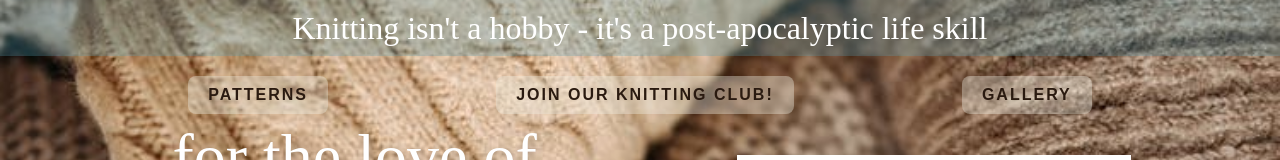
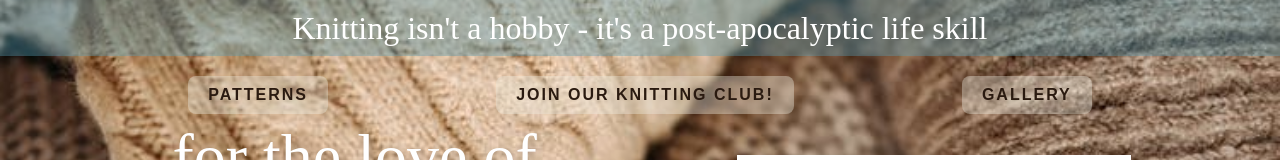
Before and after one commit to SaraGdbg/mi-arbetsmetodik-hobby-git, a website built with Vite: page index.html in a window 1280 px wide. Shown: the top 160 px of the page. Built offline with nearby package versions, Linux system fonts and the light colour scheme; a web font is replaced by a local one.

Commit message:
:lipstick: Final touches!

```diff
--- a/css/_desktop.scss
+++ b/css/_desktop.scss
@@ -45,7 +45,7 @@ body {
 
 .quote {
   align-content: center;
-  background-color: rgb(#579bb1, 0.3);
+  background-color: rgb(#579bb1, 0.4);
   font-family: "Freehand";
   font-size: 2rem;
   height: 7vh;
```
